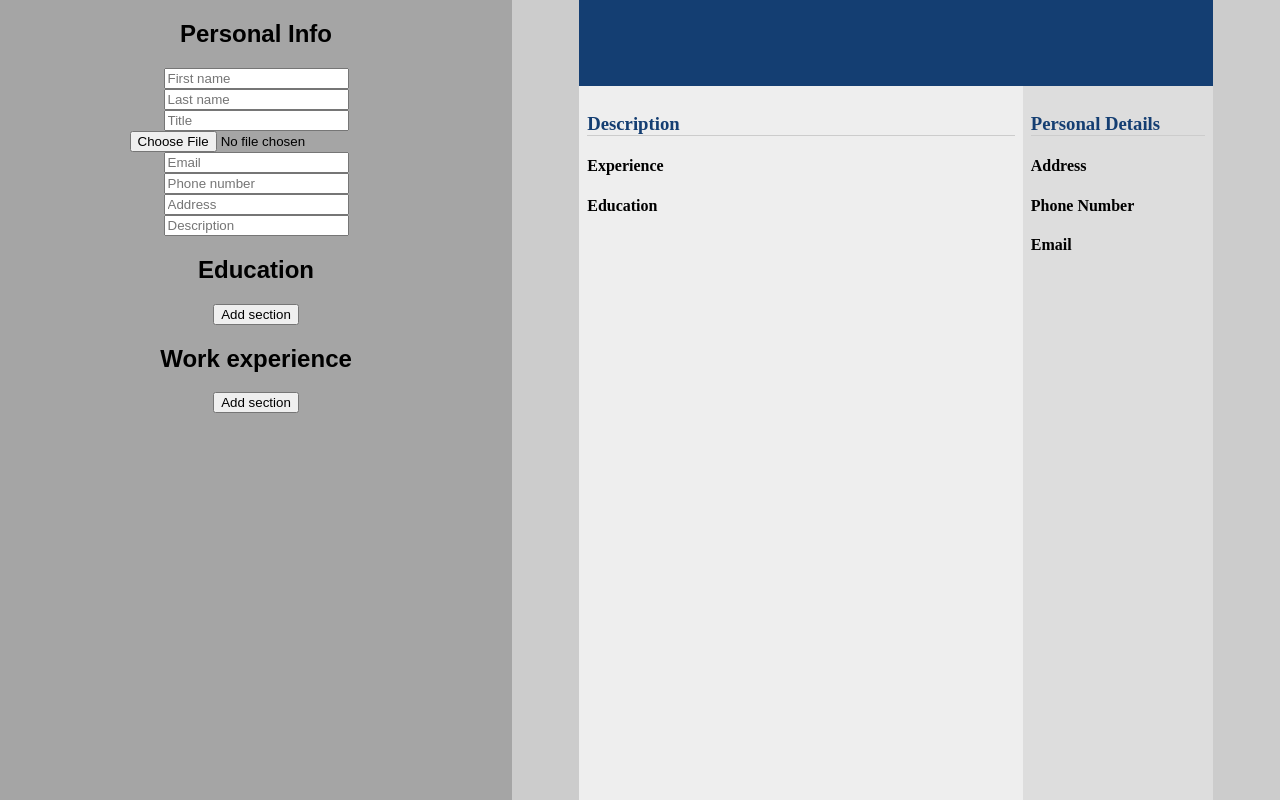
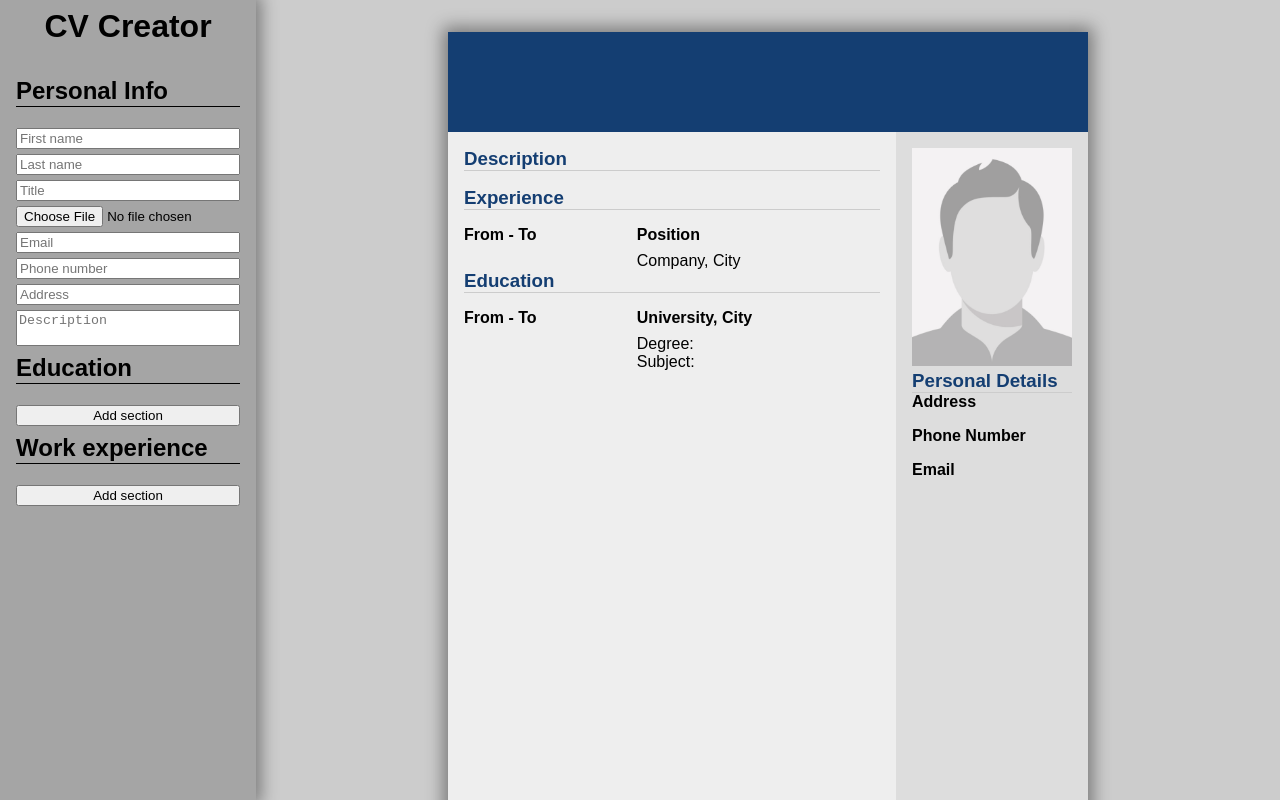
Before and after one commit to clikuki/cv-creator, a React (Create React App) app: page / in a window 1280 px wide. Built offline with nearby package versions, Linux system fonts and the light colour scheme.

Commit message:
cvDisplay stuff + header/title added - Added empty avatar img - moved style1 to its own file

```diff
--- a/public/index.html
+++ b/public/index.html
@@ -7,7 +7,7 @@
 		<style>
 			#root {
 				display: grid;
-				grid-template-columns: 40% 60%;
+				grid-template-columns: 16rem auto;
 				height: 100%;
 				max-height: 100%;
 			}
--- a/src/components/App.js
+++ b/src/components/App.js
@@ -1,24 +1,21 @@
 import { useState } from "react";
 import CVDisplay from "./CVDisplay";
 import InfoEditor from "./InfoEditor";
-import '../css/main.module.css';
+import main from '../css/main.module.css';
+
+const Header = () => <h1 className={main.header}>
+	CV Creator
+</h1>
 
 const App = () =>
 {
 	const [educationInfo, setEducationInfo] = useState([]);
 	const [workInfo, setWorkInfo] = useState([]);
-	const [personalInfo, setPersonalInfo] = useState({
-		firstName: '',
-		lastName: '',
-		title: '',
-		photo: '',
-		email: '',
-		phoneNum: '',
-		address: '',
-		description: '',
-	});
+	const [personalInfo, setPersonalInfo] = useState({});
 
 	return <>
+		<div className={main.sidebar}>
+			<Header />
 			<InfoEditor
 				personalInfo={personalInfo}
 				workInfo={workInfo}
@@ -26,6 +23,7 @@ const App = () =>
 				setPersonalInfo={setPersonalInfo}
 				setEducationInfo={setEducationInfo}
 				setWorkInfo={setWorkInfo} />
+		</div>
 		<CVDisplay
 			info={{
 				personal: personalInfo,
--- a/src/components/CVDisplay.js
+++ b/src/components/CVDisplay.js
@@ -1,75 +1,16 @@
-import { useState } from 'react';
 import main from '../css/main.module.css';
-import style1 from '../css/style1.module.css';
+import Style1 from './style1';
 
-const Style1 = props =>
+const CVDisplay = props =>
 {
-	const [imgSrc, setImgSrc] = useState(null);
-	const { info } = props;
-
-	if (info.personal.photo)
-	{
-		const fileReader = new FileReader();
-		fileReader.onload = () => setImgSrc(fileReader.result);
-		fileReader.readAsDataURL(info.personal.photo);
-	}
-
-	return <div className={style1.page}>
-		<div className={style1.header}>
-			<h2>
-				{`${info.personal.firstName} ${info.personal.lastName}`}
-			</h2>
-			<p>{info.personal.title}</p>
-		</div>
-		<div className={style1.body}>
-			<h3>Description</h3>
-			<p>{info.personal.description}</p>
-			<h4>Experience</h4>
-			{info.work.map(item =>
-			{
-				return <div key={item.key} className={style1.timeline}>
-					<p className={style1.date}>
-						{item.startDate} - {item.endDate}
-					</p>
-					<div className={style1.details}>
-						<h4>{item.position}</h4>
-						<p>{item.company}, {item.city}</p>
-					</div>
-				</div>
-			})}
-			<h4>Education</h4>
-			{info.education.map(item =>
-			{
-				return <div key={item.key} className={style1.timeline}>
-					<p className={style1.date}>
-						{item.startDate} - {item.endDate}
-					</p>
-					<div className={style1.details}>
-						<h4>{item.school},{item.city}</h4>
-						<p>Degree: {item.degree}</p>
-						<p>Subject: {item.subject}</p>
-					</div>
-				</div>
-			})}
-		</div>
-		<div className={style1.sidebar}>
-			{imgSrc ? <img src={imgSrc} alt='Portrait of self' /> : ''}
-			<h3>Personal Details</h3>
-			<h4>Address</h4>
-			<p>{info.personal.address}</p>
-			<h4>Phone Number</h4>
-			<p>{info.personal.phoneNum}</p>
-			<h4>Email</h4>
-			<p>{info.personal.email}</p>
-		</div>
+	const StyleObj = styleList[0];
+	return <div className={main.cvWrapper}>
+		<StyleObj info={props.info} />
 	</div>
 }
 
-const CVDisplay = props =>
-{
-	return <div className={main.cvWrapper}>
-		<Style1 info={props.info} />
-	</div>
-}
+export const styleList = [
+	Style1,
+]
 
 export default CVDisplay;
--- a/src/components/InfoEditor.js
+++ b/src/components/InfoEditor.js
@@ -12,7 +12,7 @@ const PersonalSection = props =>
 	}
 
 	return <div className={main.section}>
-		<h2>Personal Info</h2>
+		<h2 className={main.sectionHeader}>Personal Info</h2>
 		<input value={personalInfo.firstName || ''} onChange={onChange} data-type='firstName' placeholder="First name" type='text' />
 		<input value={personalInfo.lastName || ''} onChange={onChange} data-type='lastName' placeholder="Last name" type='text' />
 		<input value={personalInfo.title || ''} onChange={onChange} data-type='title' placeholder="Title" type='text' />
@@ -20,7 +20,7 @@ const PersonalSection = props =>
 		<input value={personalInfo.email || ''} onChange={onChange} data-type='email' placeholder="Email" type='email' />
 		<input value={personalInfo.phoneNum || ''} onChange={onChange} data-type='phoneNum' placeholder="Phone number" type='text' />
 		<input value={personalInfo.address || ''} onChange={onChange} data-type='address' placeholder="Address" type='text' />
-		<input value={personalInfo.description || ''} onChange={onChange} data-type='description' placeholder="Description" type='text' />
+		<textarea value={personalInfo.description || ''} onChange={onChange} data-type='description' placeholder="Description" type='text' />
 	</div>
 }
 
@@ -50,7 +50,7 @@ const EducationSection = props =>
 	})
 
 	return <div className={main.section}>
-		<h2>Education</h2>
+		<h2 className={main.sectionHeader}>Education</h2>
 		{schoolSections}
 		<button onClick={props.onAdd}>Add section</button>
 	</div>
@@ -81,7 +81,7 @@ const WorkSection = props =>
 	})
 
 	return <div className={main.section}>
-		<h2>Work experience</h2>
+		<h2 className={main.sectionHeader}>Work experience</h2>
 		{schoolSections}
 		<button onClick={props.onAdd}>Add section</button>
 	</div>
--- /dev/null
+++ b/src/components/style1.js
@@ -0,0 +1,69 @@
+import { useState } from 'react';
+import emptyAvatar from '../empty_avatar.png';
+import getPhotoUrl from '../getPhotoUrl';
+import style1 from '../css/style1.module.css';
+
+const Style1 = props =>
+{
+	const [imgSrc, setImgSrc] = useState(emptyAvatar);
+	const { info } = props;
+
+	if (info.personal.photo)
+	{
+		getPhotoUrl(info.personal.photo)
+			.then(setImgSrc)
+			.catch(err => console.error(err));
+	}
+
+	return <div className={style1.page}>
+		<div className={style1.header}>
+			<h2 className={style1.name}>
+				{info.personal.firstName || ''} {info.personal.lastName || ''}
+			</h2>
+			<p className={style1.title}>{info.personal.title}</p>
+		</div>
+		<div className={style1.body}>
+			<h3>Description</h3>
+			<p>{info.personal.description}</p>
+			<h3>Experience</h3>
+			{[...info.work, { key: 'fakeItem' }].map(item =>
+			{
+				return <div key={item.key} className={style1.timeline}>
+					<p className={style1.date}>
+						{item.startDate || 'From'} - {item.endDate || 'To'}
+					</p>
+					<div className={style1.details}>
+						<h4>{item.position || 'Position'}</h4>
+						<p>{item.company || 'Company'}, {item.city || 'City'}</p>
+					</div>
+				</div>
+			})}
+			<h3>Education</h3>
+			{[...info.education, { key: 'fakeItem' }].map(item =>
+			{
+				return <div key={item.key} className={style1.timeline}>
+					<p className={style1.date}>
+						{item.startDate || 'From'} - {item.endDate || 'To'}
+					</p>
+					<div className={style1.details}>
+						<h4>{item.school || 'University'}, {item.city || 'City'}</h4>
+						<p>Degree: {item.degree || ''}</p>
+						<p>Subject: {item.subject || ''}</p>
+					</div>
+				</div>
+			})}
+		</div>
+		<div className={style1.sidebar}>
+			{imgSrc ? <img src={imgSrc} alt='Portrait of self' /> : ''}
+			<h3>Personal Details</h3>
+			<h4>Address</h4>
+			<p>{info.personal.address}</p>
+			<h4>Phone Number</h4>
+			<p>{info.personal.phoneNum}</p>
+			<h4>Email</h4>
+			<p>{info.personal.email}</p>
+		</div>
+	</div>
+}
+
+export default Style1;
--- a/src/css/main.module.css
+++ b/src/css/main.module.css
@@ -10,11 +10,31 @@ body {
 	box-sizing: border-box;
 }
 
+.sidebar {
+	box-shadow: 0 0 1rem 0.3rem #0006;
+	height: 100%;
+	background-color: #a5a5a5;
+	z-index: 1;
+	overflow: auto;
+	scrollbar-width: thin;
+	font-family: Arial, Helvetica, sans-serif;
+}
+
+.header {
+	margin: 0;
+	padding: 0.5rem 0;
+	text-align: center;
+}
+
 .infoEditor {
-	font-family: Arial, Helvetica, sans-serif;
-	background-color: #a5a5a5;
-	flex-grow: 1;
-	overflow: auto;
+	padding: 1rem;
+}
+
+.sectionHeader {
+	border-bottom: 1px solid black;
+	width: 100%;
+	padding-bottom: 1px;
+	margin: 0.5rem 0 1rem 0;
 }
 
 .section {
@@ -22,12 +42,26 @@ body {
 	flex-direction: column;
 	justify-content: space-evenly;
 	align-items: center;
+	width: 100%;
+}
+
+.section :where(input, textarea, button) {
+	width: 100%;
+	margin-top: 5px;
+}
+
+.section :where(input, textarea):first-child {
+	margin-top: 0;
+}
+
+.section textarea {
+	resize: none;
 }
 
 .cvWrapper {
 	display: flex;
 	justify-content: center;
-	align-items: center;
+	align-items: flex-start;
 	padding: 2rem;
 	overflow: auto;
 	background-color: #cccccc;
@@ -35,5 +69,6 @@ body {
 
 .cvWrapper > * {
 	aspect-ratio: 1 / 1.4142;
-	width: 90%;
+	width: 40rem;
+	box-shadow: 0 0 1rem 0.3rem #0006;
 }
--- a/src/css/style1.module.css
+++ b/src/css/style1.module.css
@@ -1,42 +1,67 @@
 .page {
 	display: grid;
-	grid-template-columns: 70% 30%;
-	grid-template-rows: 15% auto;
+	grid-template-columns: 70% auto;
+	grid-template-rows: 11% auto;
+	font-family: Arial, Helvetica, sans-serif;
+	font-size: 1rem;
+}
+
+.page :where(h2, h3, h4) {
+	margin: 0;
 }
 
 .page h3 {
-	border-bottom: 1px solid rgb(204, 204, 204);
-	color: rgb(20, 62, 114);
+	border-bottom: 1px solid #cccccc;
+	color: #143e72;
 }
 
 .header {
 	background-color: #143e72;
 	grid-column: 1 / -1;
 	color: white;
-	padding: 0.5rem;
+	padding: 0 1rem;
+}
+
+.header .name {
+	font-size: 3rem;
+}
+
+.header .title {
+	margin: 0;
+	font-size: 2rem;
 }
 
 .body {
 	background-color: #eeeeee;
-	padding: 0.5rem;
+	padding: 1rem;
+}
+
+.timeline {
+	display: flex;
+	margin-top: 1rem;
 }
 
 .timeline .date {
-	display: inline-block;
-	margin-right: 1rem;
+	margin: 0 3em 0 0;
 	font-weight: bold;
+	width: 30%;
 }
 
 .timeline .details h4 {
 	display: inline-block;
 	font-weight: bold;
+	margin-bottom: 0.5rem;
+}
+
+.timeline .details p {
+	margin: 0;
 }
 
 .sidebar {
 	background-color: #dddddd;
-	padding: 0.5rem;
+	padding: 1rem;
 }
 
 .sidebar img {
-	width: 70%;
+	width: 100%;
 }
--- /dev/null
+++ b/src/getPhotoUrl.js
@@ -0,0 +1,9 @@
+const getPhotoUrl = file => new Promise((resolve, reject) =>
+{
+	const fileReader = new FileReader();
+	fileReader.onload = () => resolve(fileReader.result);
+	fileReader.onerror = () => reject(`Failed to read file: ${fileReader.error}`);
+	fileReader.readAsDataURL(file);
+})
+
+export default getPhotoUrl;
```
Also changed, not shown: src/empty_avatar.png (added). Lines whose indentation alone changed are shown as unchanged.
